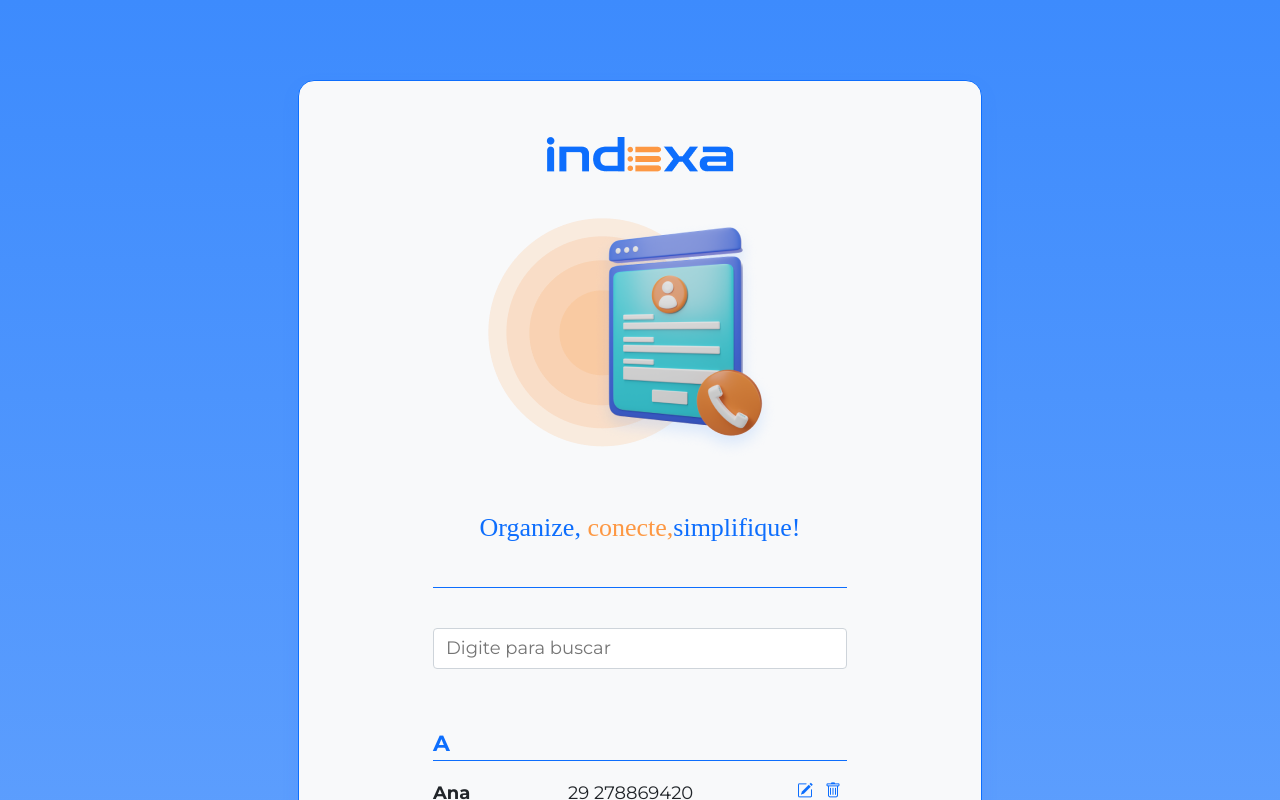
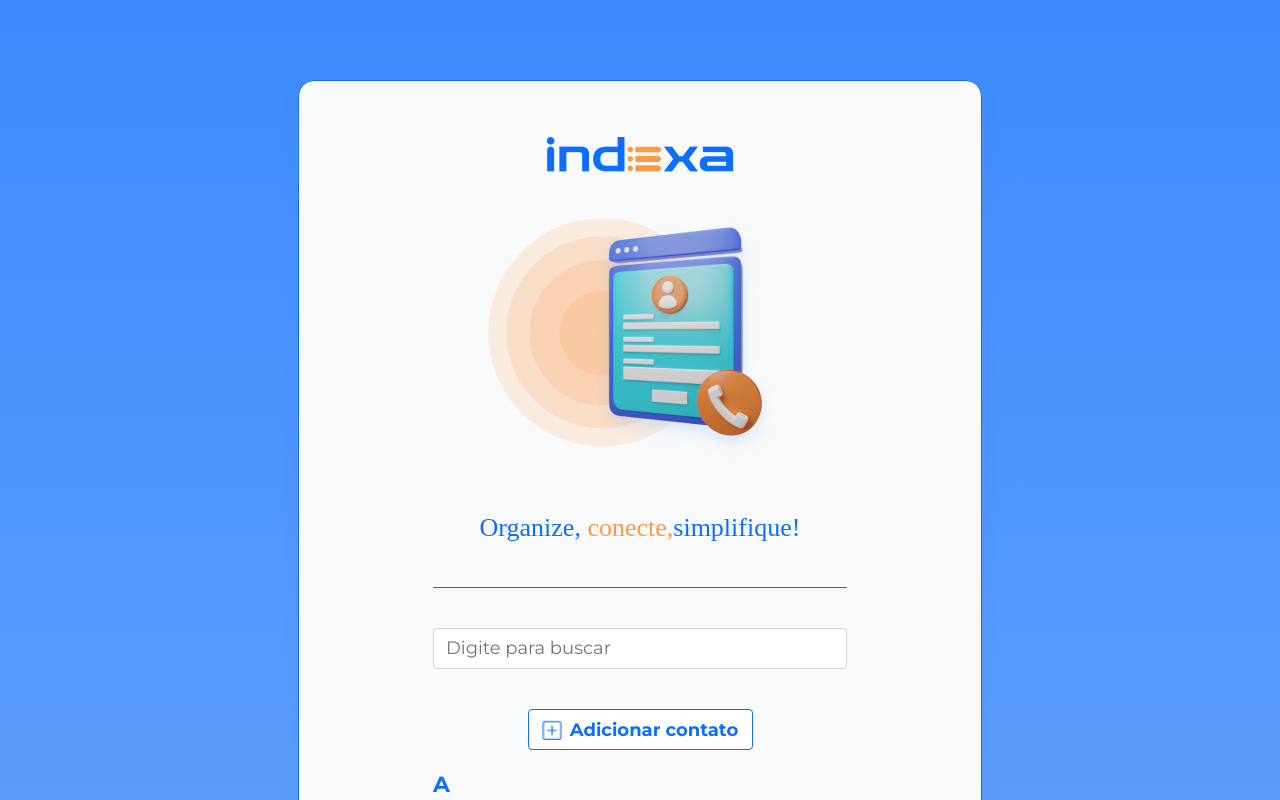
Before and after one commit to koyama8/Agendify, an Angular app: page /lista-contatos in a window 1280 px wide. Shown: the top 800 px of the page. Built offline with nearby package versions, Linux system fonts and the light colour scheme; a web font is replaced by a local one.

Commit message:
-Redirecionando o routerlink - Refatoração de código - Ajustes nas ação no redirecionamento das rotas

```diff
--- a/src/app/paginas/formulario-contato/formulario-contato.component.css
+++ b/src/app/paginas/formulario-contato/formulario-contato.component.css
@@ -46,7 +46,8 @@ h1 {
   margin: 12px 0;
 }
 
-input, textarea {
+input,
+textarea {
   box-sizing: border-box;
   border-radius: 4px;
   border: 1px solid #CED4DA;
@@ -87,7 +88,8 @@ label {
   text-align: left;
 }
 
-input::placeholder, textarea::placeholder {
+input::placeholder,
+textarea::placeholder {
   font-family: 'Montserrat';
   font-size: 15px;
   font-weight: 400;
@@ -126,7 +128,9 @@ input:focus {
   justify-content: space-between;
 }
 
-.botao-cancelar, .botao-salvar, .botao-desabilitado {
+.botao-cancelar,
+.botao-salvar,
+.botao-desabilitado {
   width: 196px;
   height: 41px;
   padding: 6px, 12px;
@@ -140,7 +144,7 @@ input:focus {
 }
 
 .botao-cancelar {
-  color:#0D6EFD;
+  color: #0D6EFD;
   background-color: #FFFFFF;
   border: 1px solid #0D6EFD;
   cursor: pointer;
@@ -148,14 +152,14 @@ input:focus {
 }
 
 .botao-salvar {
-  color:#FFFFFF;
+  color: #FFFFFF;
   background-color: #0D6EFD;
   cursor: pointer;
 }
 
 .botao-desabilitado {
   background-color: #ADB5BD;
-  cursor:not-allowed;
+  cursor: not-allowed;
 }
 
 .mensagem-erro {
@@ -163,3 +167,10 @@ input:focus {
   color: red;
   margin-bottom: 12px;
 }
+
+header .cabecalho-link button {
+  text-decoration: none;
+  border: none;
+  cursor: pointer;
+  background: none;
+}
--- a/src/app/paginas/formulario-contato/formulario-contato.component.html
+++ b/src/app/paginas/formulario-contato/formulario-contato.component.html
@@ -2,7 +2,15 @@
   <header>
     <section class="cabecalho-link">
       <img src="/assets/Archive/logo.png" alt>
+
+      <div>
+        <button>
+          <img class="seta" src="assets/arrow-left.png" alt>
+          <a routerLink="/lista-contatos">Voltar</a>
+        </button>
+      </div>
     </section>
+
     <section class="cabecalho-contato">
       <img src="/assets/Archive/adicionar-contato.png" alt>
       <h1>Adicionar Contato</h1>
--- a/src/app/paginas/formulario-contato/formulario-contato.component.ts
+++ b/src/app/paginas/formulario-contato/formulario-contato.component.ts
@@ -3,6 +3,7 @@ import { CommonModule } from '@angular/common';
 import { ContainerComponent } from '../../componentes/container/container.component';
 import { SeparadorComponent } from '../../componentes/separador/separador.component';
 import { FormControl, FormGroup, ReactiveFormsModule, Validators } from '@angular/forms';
+import { RouterLink } from '@angular/router';
 
 @Component({
   selector: 'app-formulario-contato',
@@ -11,7 +12,8 @@ import { FormControl, FormGroup, ReactiveFormsModule, Validators } from '@angula
     CommonModule,
     ContainerComponent,
     SeparadorComponent,
-    ReactiveFormsModule
+    ReactiveFormsModule,
+    RouterLink
   ],
   templateUrl: './formulario-contato.component.html',
   styleUrl: './formulario-contato.component.css'
--- a/src/app/paginas/lista-contatos/lista-contatos.component.css
+++ b/src/app/paginas/lista-contatos/lista-contatos.component.css
@@ -11,3 +11,32 @@ input{
   font-weight: 400;
   line-height: 150%;
 }
+
+.adicionar-contato {
+  display: flex;
+  justify-content: center;
+}
+
+.adicionar-contato button {
+  width: 225px;
+  height: 41px;
+  padding: 6px, 12px;
+  border-radius: 4px;
+  border: 1px;
+  color: #0D6EFD;
+  border: 1px solid #0D6EFD;
+  background-color: white;
+  font-family: 'Montserrat';
+  font-size: 18px;
+  font-weight: 700;
+  cursor: pointer;
+  display: flex;
+  align-items: center;
+  justify-content: center;
+}
+
+.adicionar-contato img {
+  width: 20px;
+  height: 20px;
+  padding-right: 8px;
+}
--- a/src/app/paginas/lista-contatos/lista-contatos.component.html
+++ b/src/app/paginas/lista-contatos/lista-contatos.component.html
@@ -4,6 +4,13 @@
   <input type="search"
   placeholder="Digite para buscar"
   [(ngModel)]="filtroPorTexto">
+
+  <section class="adicionar-contato">
+    <button routerLink="/formulario">
+      <img src="/assets/plus.png" alt="">
+      <span>Adicionar contato</span>
+    </button>
+  </section>
 
   @for(letra of alfabeto; track letra){
     <app-separador>
--- a/src/app/paginas/lista-contatos/lista-contatos.component.ts
+++ b/src/app/paginas/lista-contatos/lista-contatos.component.ts
@@ -14,6 +14,7 @@ interface Contato {
 }
 
 import agenda from '../../agenda.json'
+import { RouterLink } from '@angular/router';
 
 @Component({
   selector: 'app-lista-contatos',
@@ -25,7 +26,9 @@ import agenda from '../../agenda.json'
     SeparadorComponent,
     ContatoComponent,
     FormsModule,
-    FormularioContatoComponent],
+    FormularioContatoComponent,
+    RouterLink
+  ],
   templateUrl: './lista-contatos.component.html',
   styleUrl: './lista-contatos.component.css'
 })
```
